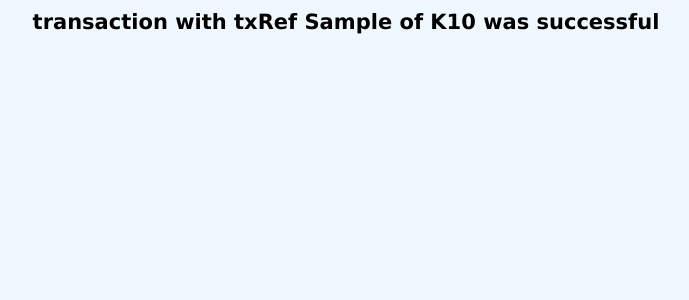
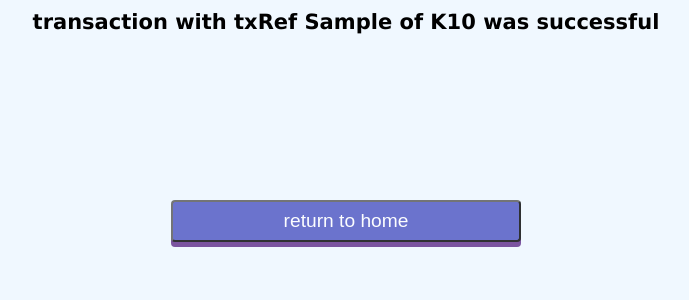
Before and after one commit to wilfredmulenga/rave-react-express, a Node server app: template views/transactionSuccessful.jade in a window 1280 px wide. Shown: the part 235-535 px from the top of the page, without its empty margins (294-983 px from the left). Run offline with Node 20, Linux system fonts and the light colour scheme; the template is opened without the code that fills it: most values are stand-ins (such as "Sample title", 1, 10 or a date in 2020).

Commit message:
improvement: add redirect to home when transaction passes or fails

```diff
--- a/public/stylesheets/style.css
+++ b/public/stylesheets/style.css
@@ -12,3 +12,27 @@ a {
   padding-top: 10%;
   text-align: center;
 }
+
+.button {
+  width: 30%;
+  color: white;
+  font-size: 1.2rem;
+  margin-top: 10%;
+  display: inline-block;
+  padding: 8px 24px;
+  opacity: 0.8;
+  border-radius: 4px;
+  background-color: #4B53C1;
+  cursor: pointer;
+  box-shadow: 0 5px #5E2C89;
+}
+
+.button:hover {
+    opacity : 1;
+}
+
+.button:active {
+  position: relative;
+  top: 7px;
+  box-shadow: none;
+}
--- a/views/transactionSuccessful.jade
+++ b/views/transactionSuccessful.jade
@@ -4,3 +4,7 @@ block content
   div.container
     h1 Congratulations!
     h2 transaction with txRef #{txRef} of K#{amount} was successful
+    br
+    br
+    a(href="http://localhost:3000")
+      button.button return to home
--- a/views/transactionUnsuccessful.jade
+++ b/views/transactionUnsuccessful.jade
@@ -4,3 +4,7 @@ block content
   div.container
     h1 Sorry
     h2 Your transaction was unsuccessful
+    br
+    br
+    a(href="http://localhost:3000")
+      button.button return to home
```
Also changed, not shown: client/src/MobileMoney.js (+8 -0 lines).
